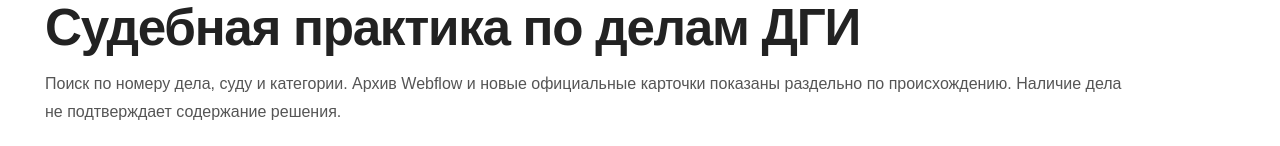
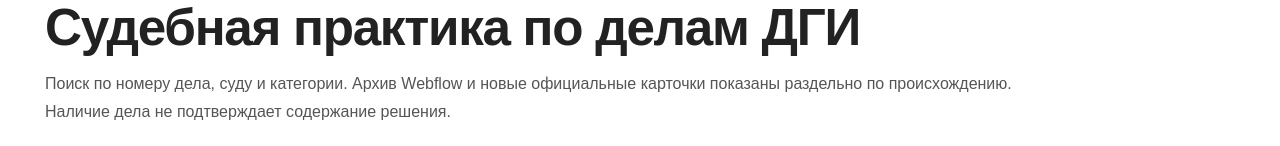
Before and after one commit to ymaslen77-tech/dgi-court-importer, a Next.js app in the folder apps/web/: page /sudebnaya-praktika-dgi in a window 1280 px wide. Shown: the part 154-300 px from the top of the page. Built offline with nearby package versions, Linux system fonts and the light colour scheme; no server answers.

Commit message:
style(parity): restore red accents for verified dark heroes without external photos

```diff
--- a/apps/web/src/app/globals.css
+++ b/apps/web/src/app/globals.css
@@ -174,3 +174,9 @@ a:focus-visible, button:focus-visible, input:focus-visible, select:focus-visible
   .site--home .header-cta { font-size: 10px; min-height: 40px; }
   .site--home .main-nav { gap: 11px; }
 }
+
+/* Highlight only phrases visibly emphasized in the original Webflow dark heroes. */
+.hero:not(.hero--thematic) .hero-accent { color: var(--red-bright); }
+/* Never import unlicensed external Webflow background images. */
+.hero--thematic .hero-lead { max-width: 980px; }
+.site--thematic .hero--thematic + .article-section { padding-top: 14px; }
```
